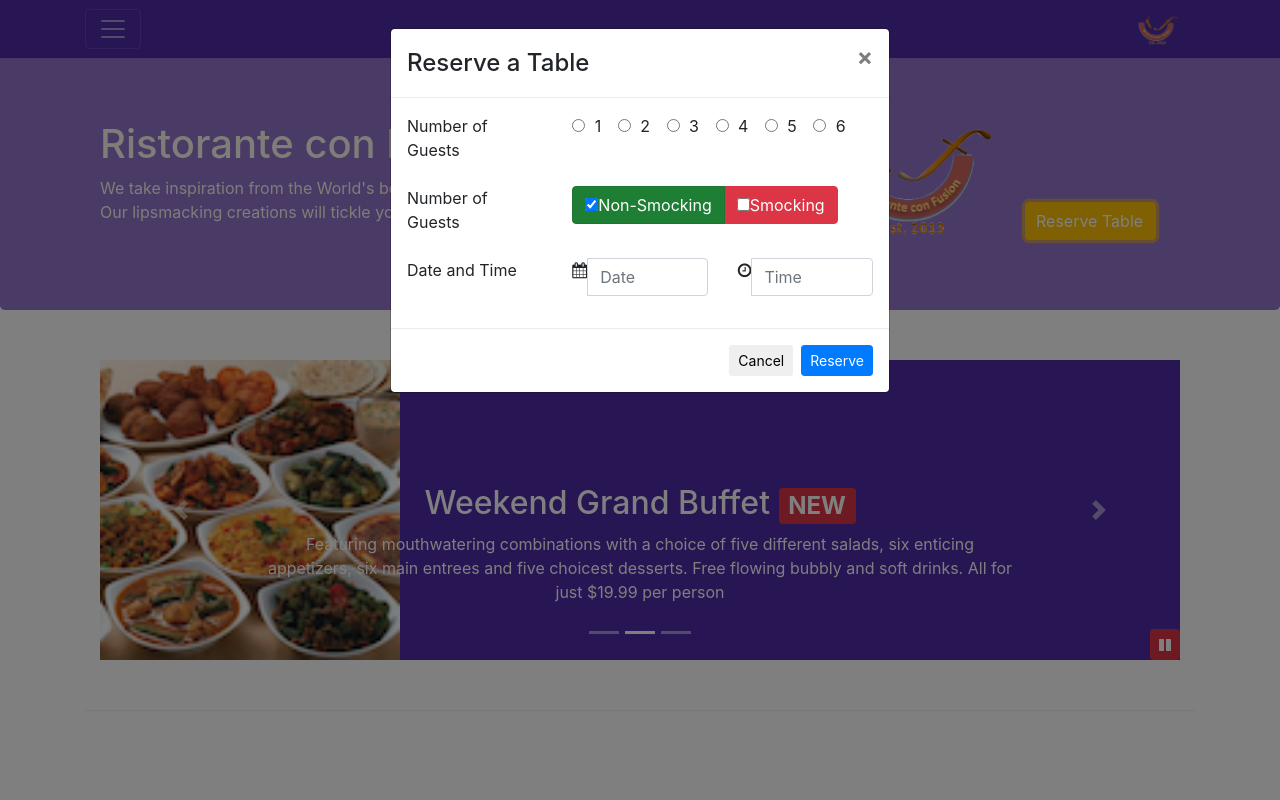
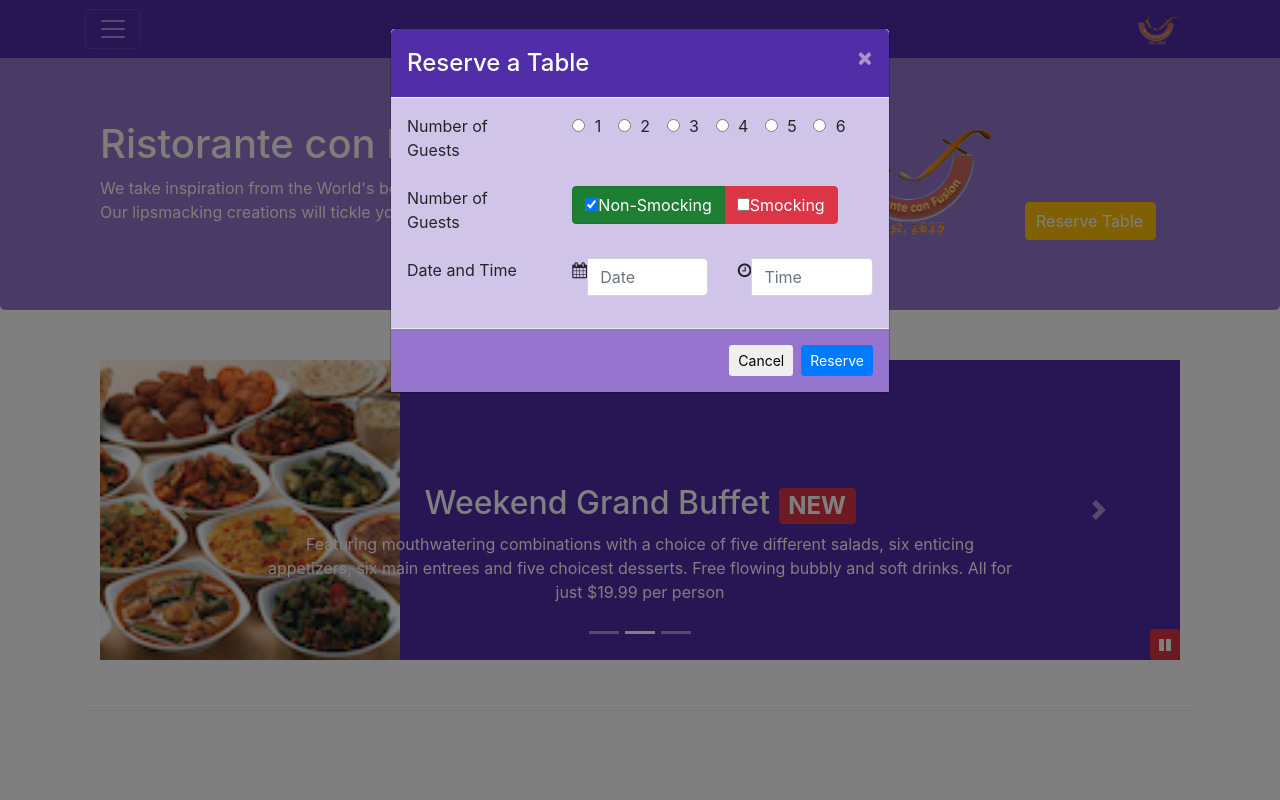
Before and after one commit to codingsuccessfully/UIdesign, a website: page index.html in a window 1280 px wide. Both pictures are taken after a click on the link "Reserve Table". Shown: the top 800 px of the page. Drawn offline with nearby package versions, Linux system fonts and the light colour scheme.

Commit message:
assignment 4 full

```diff
--- a/css/styles.scss
+++ b/css/styles.scss
@@ -78,3 +78,22 @@ body{
 	position: absolute;
 	bottom: 0px;
 }
+
+.modal-header{
+	background: $background-dark;
+
+	.modal-title {
+		color: #ffffff;
+	  }
+	button{
+			color: floralwhite;
+		}
+}
+
+.modal-body{
+	background: $background-pale;
+}
+
+.modal-footer{
+	background: $background-light;
+}
--- a/index.html
+++ b/index.html
@@ -34,8 +34,10 @@
             <li class="nav-item"><a class="nav-link" href="#"><span class="fa fa-list fa-lg">Menu</a></li>
             <li class="nav-item"><a class="nav-link" href="./contact.html"><span class="fa fa-address-card fa-lg">Contact</a></li>
         </ul>
-        <span class="navbar-text">
-            <a href="" data-toggle="modal" data-target="#loginModal">
+      <!--  <button type="button" id="openLogin" class="btn btn-info btn-lg">Login</button> -->
+
+        <span    class="navbar-text">
+            <a id="openLogin" class="btn-info">
                 <span class="fa fa-sign-in"></span>Login
             </a>
         </span>
@@ -44,7 +46,7 @@
 	</div>
 </nav>
 
-<div id="loginModal" class="modal fade" role="dialog">
+<div class="modal fade" id="loginModal" role="dialog">
     <div class="modal-dialog" role="content">
         <div class="modal-content">
             <div class="modal-header">
@@ -97,8 +99,8 @@
 
                 <div class="col col-sm align-self-end">
 
-                    <a href="#reserve" class="btn btn-warning" style="color: #ffffff;
-                         padding-left: 10px;" data-toggle="modal" data-target="#reserve" title="Or Call us at<br><strong>+852 12345678</strong>"
+                    <a id="openReserve" class="btn btn-warning" style="color: #ffffff;
+                         padding-left: 10px;"  title="Or Call us at<br><strong>+852 12345678</strong>"
                          data-placement="bottom">Reserve Table</a>
                 </div>
 
--- a/js/scripts.js
+++ b/js/scripts.js
@@ -15,4 +15,11 @@ $(document).ready(function(){
 
             });
 
+
+            $('#openLogin').click(function(){
+                $('#loginModal').modal();
+            });
+            $('#openReserve').click(function(){
+                $('#reserve').modal();
+            });
         });
```
Also changed, not shown: css/styles.css.
